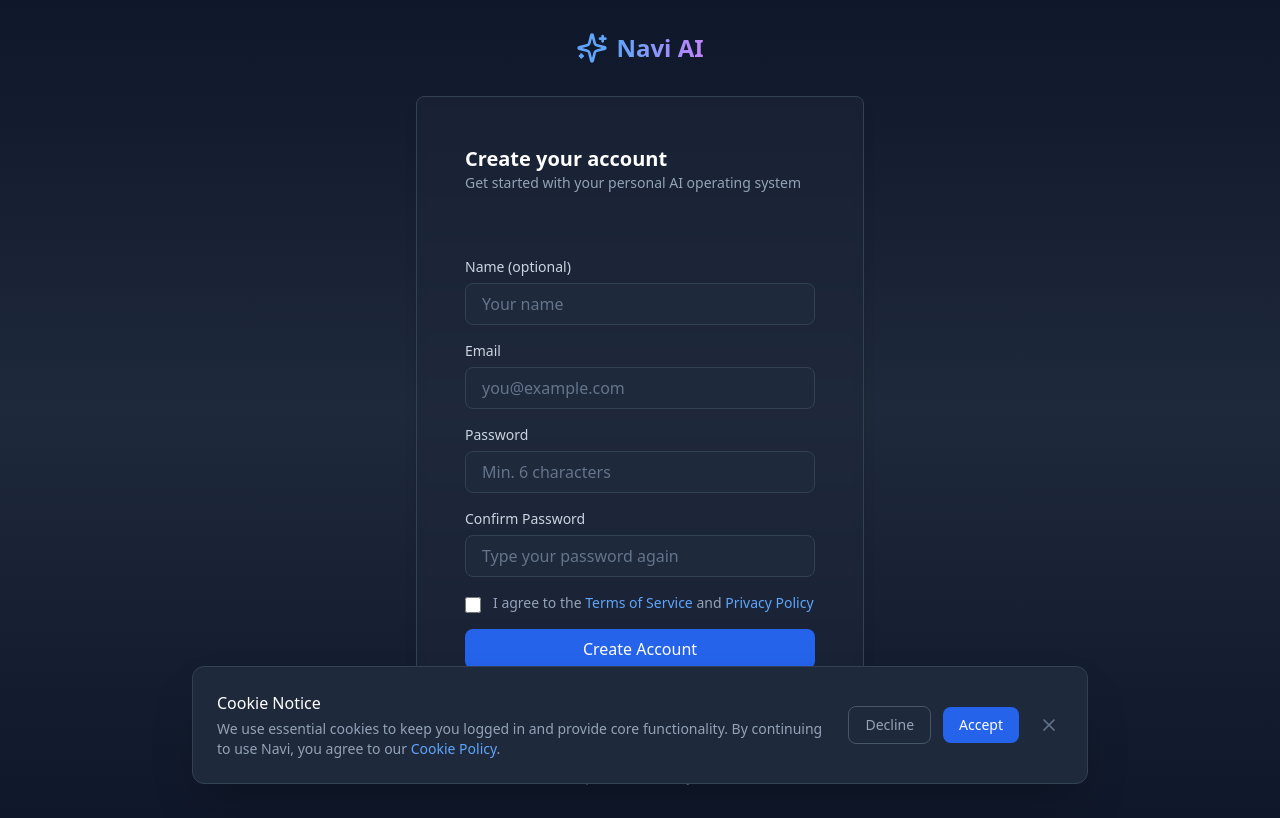
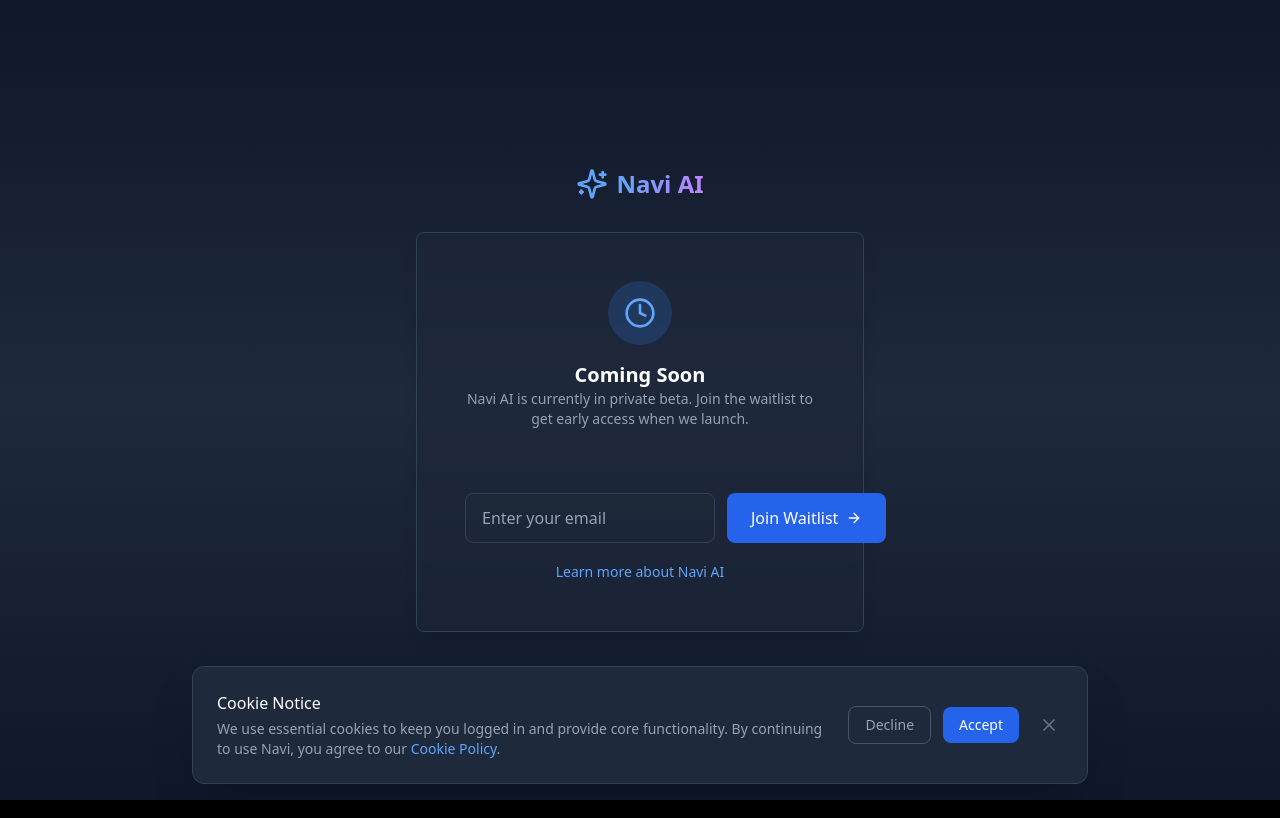
Before and after one commit to cswin10/navi, a Next.js app: page /signup in a window 1280 px wide. Built offline with nearby package versions, Linux system fonts and the light colour scheme.

Commit message:
Lock down signup for waitlist launch
- Remove Sign In button from landing navigation
- Remove Sign Up link from login page
- Replace signup page with "Coming Soon" waitlist form
- Keep login accessible for admin access via direct URL

```diff
--- a/app/login/page.tsx
+++ b/app/login/page.tsx
@@ -120,13 +120,6 @@ export default function LoginPage() {
               >
                 Sign In
               </Button>
-
-              <p className="text-center text-xs sm:text-sm text-slate-400">
-                Don't have an account?{' '}
-                <Link href="/signup" className="text-blue-400 hover:text-blue-300">
-                  Sign up
-                </Link>
-              </p>
             </form>
           </CardContent>
         </Card>
--- a/app/signup/page.tsx
+++ b/app/signup/page.tsx
@@ -1,77 +1,14 @@
 'use client'
 
-import { useState } from 'react'
+import { useEffect } from 'react'
 import { useRouter } from 'next/navigation'
 import Link from 'next/link'
-import { Sparkles } from 'lucide-react'
-import { createClient } from '@/lib/supabase-browser'
+import { Sparkles, Clock } from 'lucide-react'
 import { Button } from '@/components/ui/Button'
-import { Input } from '@/components/ui/Input'
 import { Card, CardContent, CardHeader, CardTitle, CardDescription } from '@/components/ui/Card'
+import { WaitlistForm } from '@/components/landing/WaitlistForm'
 
 export default function SignUpPage() {
-  const router = useRouter()
-  const [email, setEmail] = useState('')
-  const [password, setPassword] = useState('')
-  const [confirmPassword, setConfirmPassword] = useState('')
-  const [name, setName] = useState('')
-  const [agreedToTerms, setAgreedToTerms] = useState(false)
-  const [error, setError] = useState('')
-  const [loading, setLoading] = useState(false)
-  const [success, setSuccess] = useState(false)
-
-  const handleSignUp = async (e: React.FormEvent) => {
-    e.preventDefault()
-    setError('')
-    setLoading(true)
-
-    // Validate terms agreement
-    if (!agreedToTerms) {
-      setError('Please agree to the Terms of Service and Privacy Policy')
-      setLoading(false)
-      return
-    }
-
-    // Validate password confirmation
-    if (password !== confirmPassword) {
-      setError('Passwords do not match')
-      setLoading(false)
-      return
-    }
-
-    // Validate password length
-    if (password.length < 6) {
-      setError('Password must be at least 6 characters')
-      setLoading(false)
-      return
-    }
-
-    try {
-      const supabase = createClient()
-
-      // Sign up user
-      const { data: authData, error: authError } = await supabase.auth.signUp({
-        email,
-        password,
-        options: {
-          emailRedirectTo: `${window.location.origin}/auth/callback`,
-          data: {
-            name,
-          },
-        },
-      })
-
-      if (authError) throw authError
-
-      // Show success message - user needs to confirm email
-      setSuccess(true)
-    } catch (err: any) {
-      setError(err.message || 'Failed to create account')
-    } finally {
-      setLoading(false)
-    }
-  }
-
   return (
     <div className="min-h-screen bg-gradient-to-b from-slate-900 via-slate-800 to-slate-900 flex items-center justify-center p-4 py-8">
       <div className="w-full max-w-md">
@@ -84,121 +21,27 @@ export default function SignUpPage() {
         </Link>
 
         <Card>
-          <CardHeader className="p-4 sm:p-6">
-            <CardTitle className="text-lg sm:text-xl">Create your account</CardTitle>
+          <CardHeader className="p-4 sm:p-6 text-center">
+            <div className="w-16 h-16 mx-auto mb-4 bg-blue-500/20 rounded-full flex items-center justify-center">
+              <Clock className="w-8 h-8 text-blue-400" />
+            </div>
+            <CardTitle className="text-lg sm:text-xl">Coming Soon</CardTitle>
             <CardDescription className="text-sm">
-              Get started with your personal AI operating system
+              Navi AI is currently in private beta. Join the waitlist to get early access when we launch.
             </CardDescription>
           </CardHeader>
           <CardContent className="p-4 sm:p-6 pt-0">
-            {success ? (
-              <div className="space-y-3 sm:space-y-4">
-                <div className="bg-green-500/10 border border-green-500/50 rounded-lg p-3 sm:p-4">
-                  <h3 className="text-green-400 font-medium text-sm sm:text-base mb-2">Check your email!</h3>
-                  <p className="text-slate-300 text-xs sm:text-sm">
-                    We've sent a confirmation email to <strong>{email}</strong>
-                  </p>
-                  <p className="text-slate-400 text-xs sm:text-sm mt-2">
-                    Click the link in the email to verify your account and get started.
-                  </p>
-                </div>
-                <p className="text-center text-xs sm:text-sm text-slate-400">
-                  Didn't receive the email? Check your spam folder or{' '}
-                  <button
-                    onClick={() => setSuccess(false)}
-                    className="text-blue-400 hover:text-blue-300"
-                  >
-                    try again
-                  </button>
-                </p>
+            <div className="space-y-4">
+              <WaitlistForm />
+
+              <div className="text-center">
+                <Link href="/" className="text-sm text-blue-400 hover:text-blue-300">
+                  Learn more about Navi AI
+                </Link>
               </div>
-            ) : (
-              <form onSubmit={handleSignUp} className="space-y-3 sm:space-y-4">
-                {error && (
-                  <div className="bg-red-500/10 border border-red-500/50 rounded-lg p-2.5 sm:p-3 text-xs sm:text-sm text-red-400">
-                    {error}
-                  </div>
-                )}
-
-                <Input
-                  label="Name (optional)"
-                  type="text"
-                  placeholder="Your name"
-                  value={name}
-                  onChange={(e) => setName(e.target.value)}
-                />
-
-                <Input
-                  label="Email"
-                  type="email"
-                  placeholder="you@example.com"
-                  value={email}
-                  onChange={(e) => setEmail(e.target.value)}
-                  required
-                />
-
-                <Input
-                  label="Password"
-                  type="password"
-                  placeholder="Min. 6 characters"
-                  value={password}
-                  onChange={(e) => setPassword(e.target.value)}
-                  required
-                />
-
-                <Input
-                  label="Confirm Password"
-                  type="password"
-                  placeholder="Type your password again"
-                  value={confirmPassword}
-                  onChange={(e) => setConfirmPassword(e.target.value)}
-                  required
-                />
-
-                {/* Terms & Privacy Consent */}
-                <label className="flex items-start gap-3 cursor-pointer group">
-                  <input
-                    type="checkbox"
-                    checked={agreedToTerms}
-                    onChange={(e) => setAgreedToTerms(e.target.checked)}
-                    className="mt-1 w-4 h-4 rounded border-slate-600 bg-slate-800 text-blue-500 focus:ring-blue-500 focus:ring-offset-0 focus:ring-offset-slate-900"
-                  />
-                  <span className="text-xs sm:text-sm text-slate-400 group-hover:text-slate-300">
-                    I agree to the{' '}
-                    <Link href="/terms" className="text-blue-400 hover:underline" target="_blank">
-                      Terms of Service
-                    </Link>{' '}
-                    and{' '}
-                    <Link href="/privacy" className="text-blue-400 hover:underline" target="_blank">
-                      Privacy Policy
-                    </Link>
-                  </span>
-                </label>
-
-                <Button
-                  type="submit"
-                  className="w-full text-sm sm:text-base"
-                  isLoading={loading}
-                  disabled={loading}
-                >
-                  Create Account
-                </Button>
-
-                <p className="text-center text-xs sm:text-sm text-slate-400">
-                  Already have an account?{' '}
-                  <Link href="/login" className="text-blue-400 hover:text-blue-300">
-                    Sign in
-                  </Link>
-                </p>
-              </form>
-            )}
+            </div>
           </CardContent>
         </Card>
-
-        <p className="text-center text-[10px] sm:text-xs text-slate-500 mt-3 sm:mt-4 px-4">
-          Your data is processed securely.{' '}
-          <Link href="/privacy" className="text-slate-400 hover:text-slate-300">Learn more</Link>
-        </p>
       </div>
     </div>
   )
--- a/components/landing/Navigation.tsx
+++ b/components/landing/Navigation.tsx
@@ -28,11 +28,6 @@ export function Navigation() {
 
           {/* Nav Links */}
           <div className="flex items-center gap-2 sm:gap-4">
-            <Link href="/login" className="hidden sm:block">
-              <Button variant="ghost" size="sm" className="text-xs sm:text-sm px-2 sm:px-3">
-                Sign In
-              </Button>
-            </Link>
             <Button
               size="sm"
               className="text-xs sm:text-sm px-3 sm:px-4"
```
